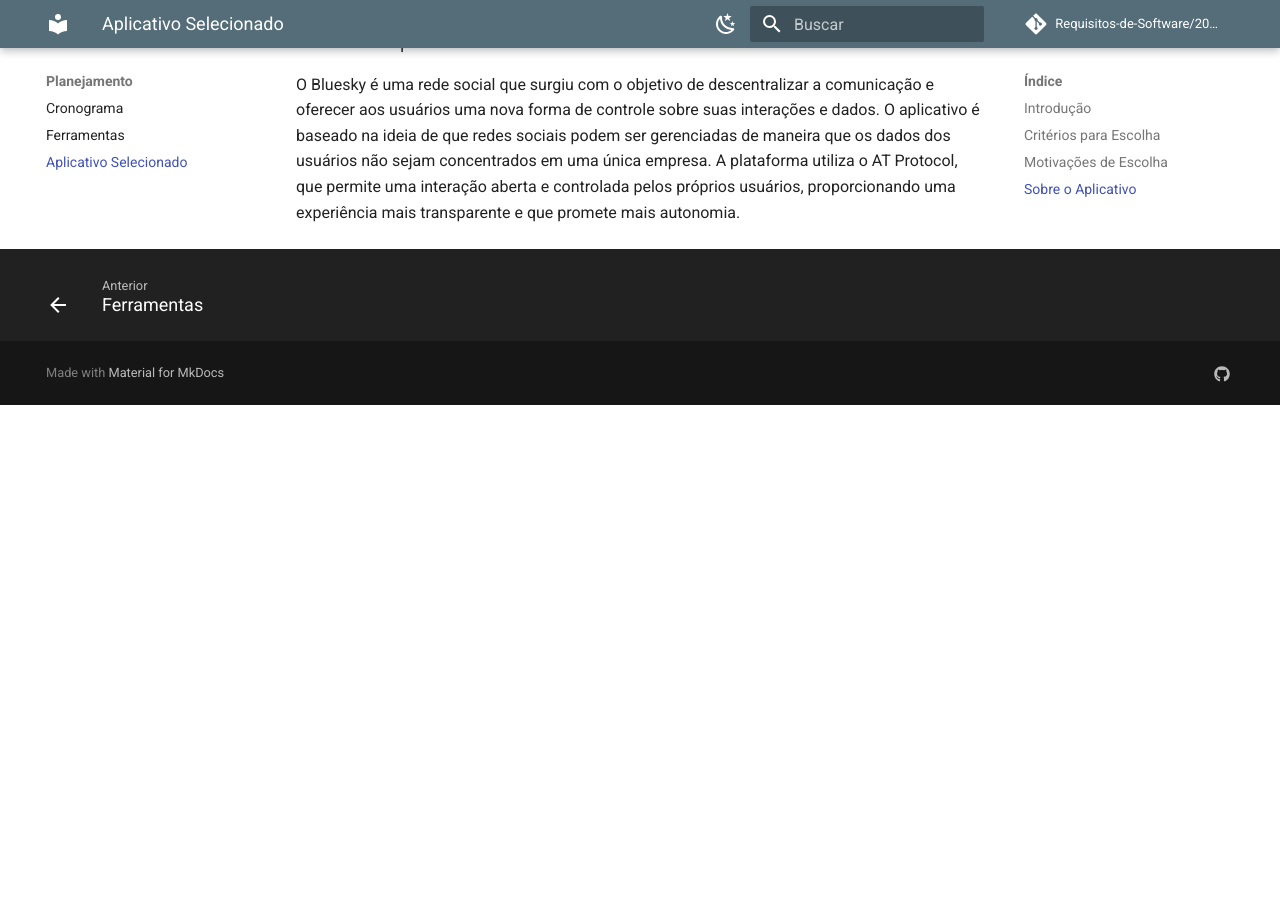
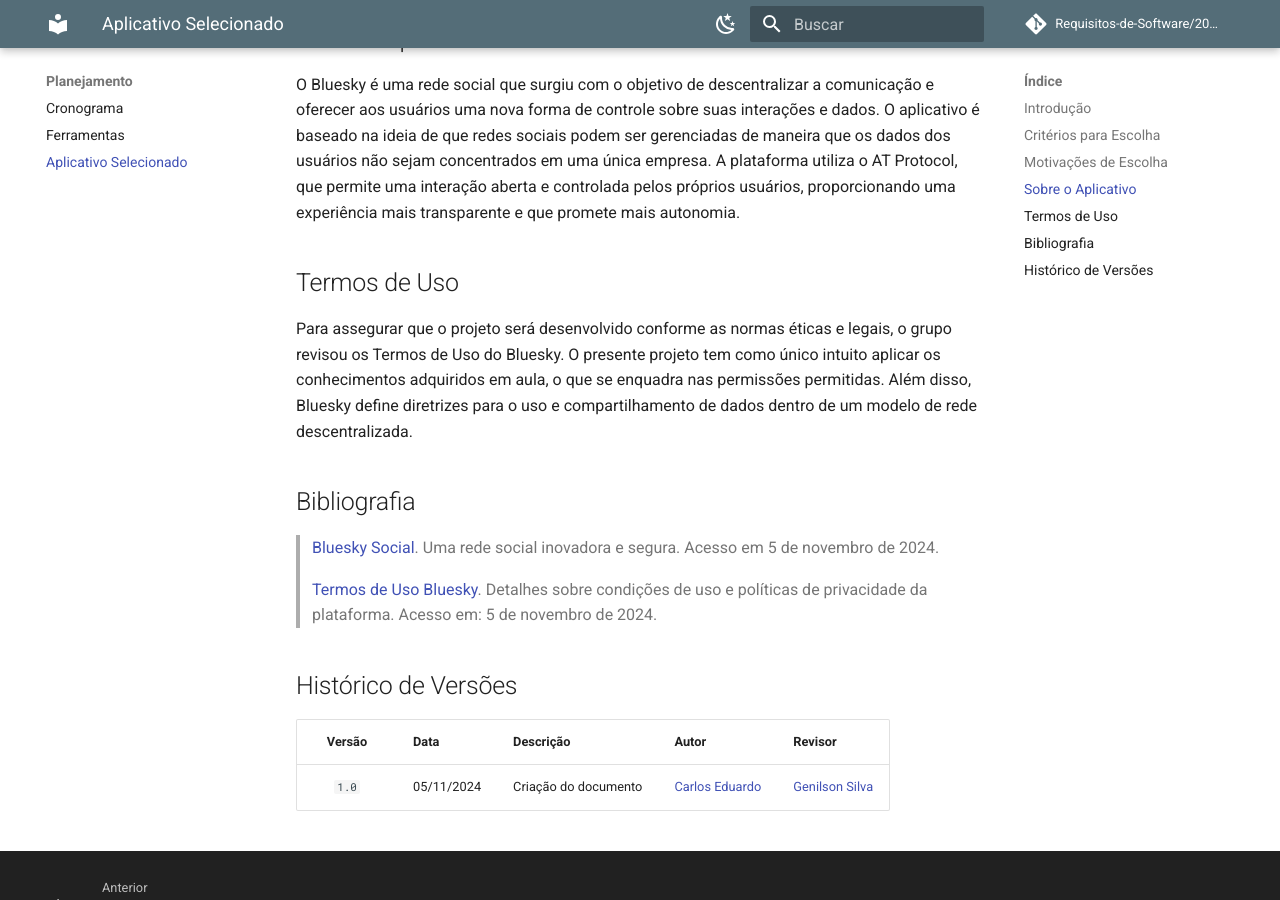
Before and after one commit to Requisitos-de-Software/2024.2-Grupo07, an MkDocs documentation site: the page built from docs/planejamento/aplicativoSelecionado.md, in a window 1280 px wide and 900 px high, scrolled down 1083 px. Built offline with MkDocs 1.6.1 and Material for MkDocs 9.7.7, drawn with Linux system fonts in a browser that asks for light colours; comment, search, counter and statistics services are not loaded; before the commit the page ends 1488 px from its top, so only the background shows below that.

Commit message:
adicionando informações restantes do aplicativo selecionado

```diff
--- a/docs/planejamento/aplicativoSelecionado.md
+++ b/docs/planejamento/aplicativoSelecionado.md
@@ -20,3 +20,21 @@
 ## Sobre o Aplicativo
 
 O Bluesky é uma rede social que surgiu com o objetivo de descentralizar a comunicação e oferecer aos usuários uma nova forma de controle sobre suas interações e dados. O aplicativo é baseado na ideia de que redes sociais podem ser gerenciadas de maneira que os dados dos usuários não sejam concentrados em uma única empresa. A plataforma utiliza o AT Protocol, que permite uma interação aberta e controlada pelos próprios usuários, proporcionando uma experiência mais transparente e que promete mais autonomia.
+
+
+## Termos de Uso
+
+Para assegurar que o projeto será desenvolvido conforme as normas éticas e legais, o grupo revisou os Termos de Uso do Bluesky. O presente projeto tem como único intuito aplicar os conhecimentos adquiridos em aula, o que se enquadra nas permissões permitidas. Além disso, Bluesky define diretrizes para o uso e compartilhamento de dados dentro de um modelo de rede descentralizada.
+
+## Bibliografia
+
+> <a id="FRM1" href="#anchor_1"></a> [Bluesky Social](https://bsky.app). Uma rede social inovadora e segura. Acesso em 5 de novembro de 2024.
+
+
+> <a id="FRM2" href="#anchor_2"></a> [Termos de Uso Bluesky](https://bsky.social/about/support/tos). Detalhes sobre condições de uso e políticas de privacidade da plataforma. Acesso em: 5 de novembro de 2024.
+
+## Histórico de Versões
+
+| Versão | Data | Descrição | Autor | Revisor |
+| :----: | ---- | --------- | ----- | ------- |
+| `1.0`  |05/11/2024| Criação do documento | [Carlos Eduardo](https://github.com/dudupaz)|[Genilson Silva](https://github.com/GenilsonJrs)|
```
